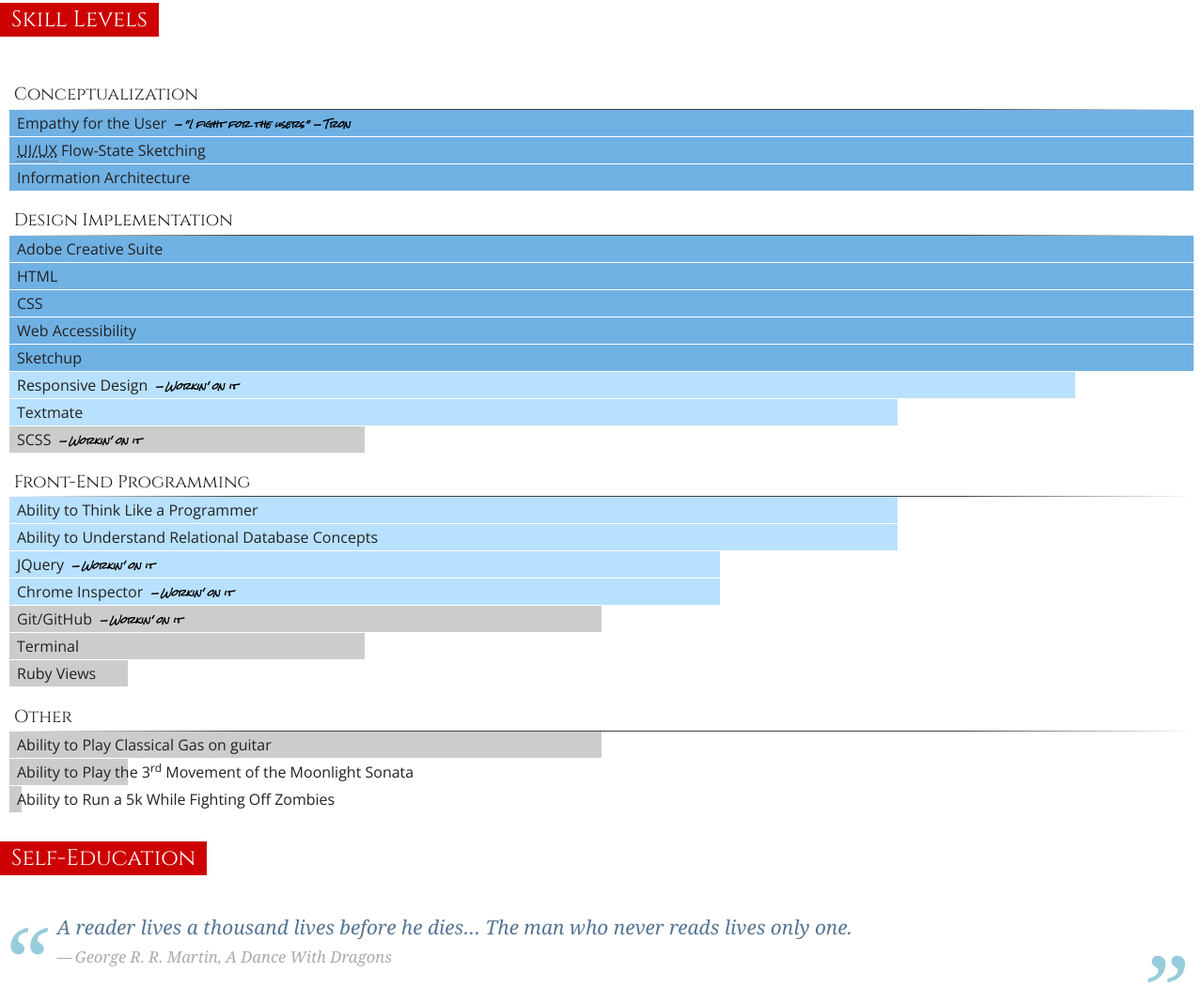
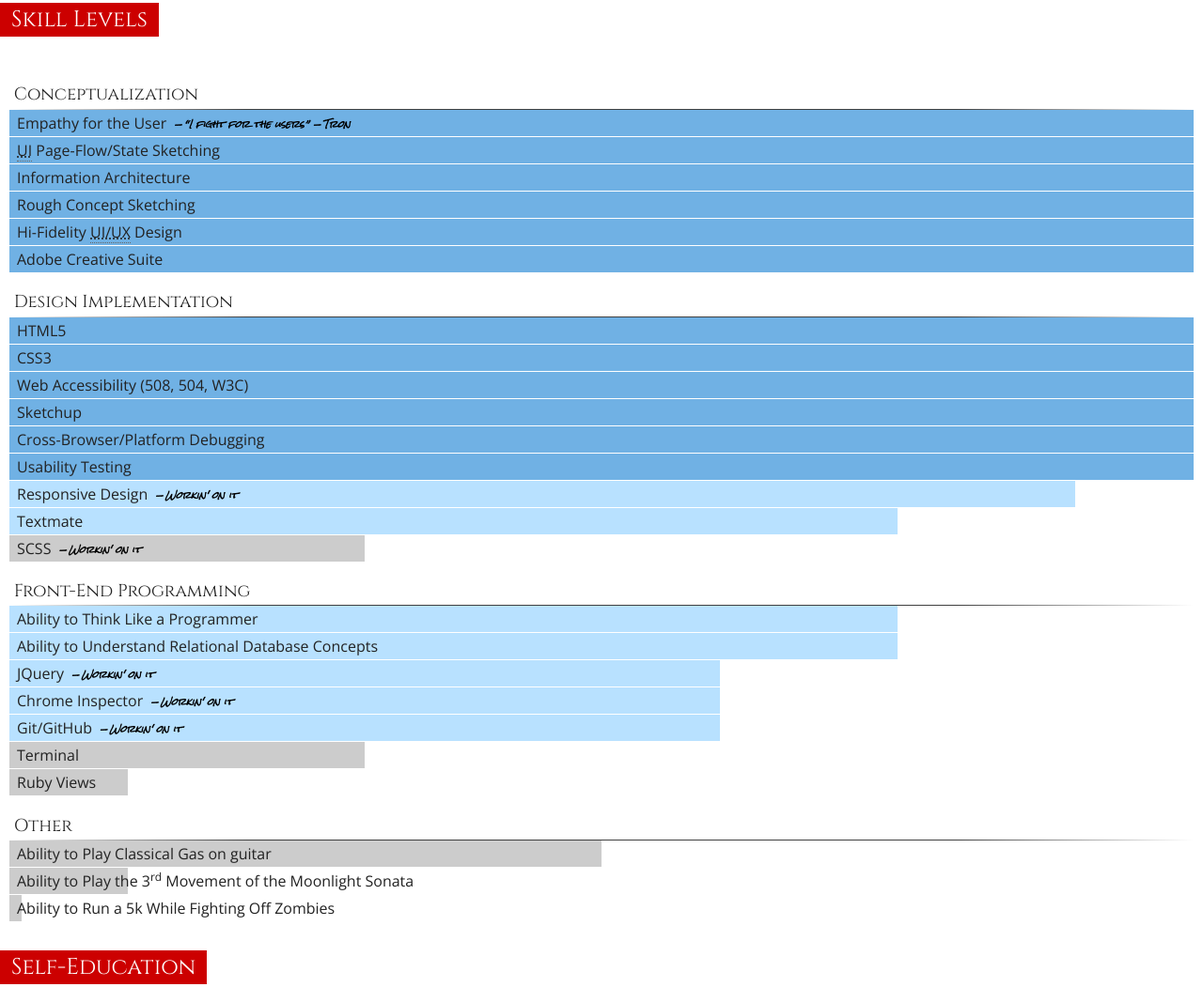
Before and after one commit to gildedrain/gildedrain.github.com, a plain HTML site: page index.html in a window 1280 px wide. Shown: the part 1964-3015 px from the top of the page at 94% size. Drawn offline with nearby package versions, Linux system fonts and the light colour scheme; a web font is replaced by a local one.

Commit message:
added more skills

```diff
--- a/index.html
+++ b/index.html
@@ -93,16 +93,20 @@
         <h3>Conceptualization</h3>
         <ul>
           <li><span data-level="100" class="bar-chart bg-light-blue">&nbsp;</span><span class="skill">Empathy for the User</span><span class="skill-flag">&ldquo;I fight for the users&rdquo; <cite>Tron</cite></span></li>
-          <li><span data-level="100" class="bar-chart bg-light-blue">&nbsp;</span><span class="skill"><acronym title="User Interface / User Experience">UI/UX</acronym> Flow-State Sketching</span></li>
+          <li><span data-level="100" class="bar-chart bg-light-blue">&nbsp;</span><span class="skill"><acronym title="User Interface">UI</acronym> Page-Flow/State Sketching</span></li>
           <li><span data-level="100" class="bar-chart bg-light-blue">&nbsp;</span><span class="skill">Information Architecture</span></li>
+          <li><span data-level="100" class="bar-chart bg-light-blue">&nbsp;</span><span class="skill">Rough Concept Sketching</span></li>
+          <li><span data-level="100" class="bar-chart bg-light-blue">&nbsp;</span><span class="skill">Hi-Fidelity <acronym title="User Interface / User Experience">UI/UX</acronym> Design</span></li>
+          <li><span data-level="100" class="bar-chart bg-light-blue">&nbsp;</span><span class="skill">Adobe Creative Suite</span></li>
         </ul>
         <h3>Design Implementation</h3>
         <ul>
-          <li><span data-level="100" class="bar-chart bg-light-blue">&nbsp;</span><span class="skill">Adobe Creative Suite</span></li>
-          <li><span data-level="100" class="bar-chart bg-light-blue">&nbsp;</span><span class="skill">HTML</span></li>
-          <li><span data-level="100" class="bar-chart bg-light-blue">&nbsp;</span><span class="skill">CSS</span></li>
-          <li><span data-level="100" class="bar-chart bg-light-blue">&nbsp;</span><span class="skill">Web Accessibility</span></li>
+          <li><span data-level="100" class="bar-chart bg-light-blue">&nbsp;</span><span class="skill">HTML5</span></li>
+          <li><span data-level="100" class="bar-chart bg-light-blue">&nbsp;</span><span class="skill">CSS3</span></li>
+          <li><span data-level="100" class="bar-chart bg-light-blue">&nbsp;</span><span class="skill">Web Accessibility (508, 504, W3C)</span></li>
           <li><span data-level="100" class="bar-chart bg-light-blue">&nbsp;</span><span class="skill">Sketchup</span></li>
+          <li><span data-level="100" class="bar-chart bg-light-blue">&nbsp;</span><span class="skill">Cross-Browser/Platform Debugging</span></li>
+          <li><span data-level="100" class="bar-chart bg-light-blue">&nbsp;</span><span class="skill">Usability Testing</span></li>
           <li><span data-level="90" class="bar-chart bg-pale-blue">&nbsp;</span><span class="skill">Responsive Design</span><span class="skill-flag">Workin' on it</span></li>
           <li><span data-level="75" class="bar-chart bg-pale-blue">&nbsp;</span><span class="skill">Textmate</span></li>
           <li><span data-level="30" class="bar-chart bg-pale-grey">&nbsp;</span><span class="skill">SCSS</span><span class="skill-flag">Workin' on it</span></li>
@@ -113,7 +117,7 @@
           <li><span data-level="75" class="bar-chart bg-pale-blue">&nbsp;</span><span class="skill">Ability to Understand Relational Database Concepts</span></li>
           <li><span data-level="60" class="bar-chart bg-pale-blue">&nbsp;</span><span class="skill">JQuery</span><span class="skill-flag">Workin' on it</span></li>
           <li><span data-level="60" class="bar-chart bg-pale-blue">&nbsp;</span><span class="skill">Chrome Inspector</span><span class="skill-flag">Workin' on it</span></li>
-          <li><span data-level="50" class="bar-chart bg-pale-grey">&nbsp;</span><span class="skill">Git/GitHub</span><span class="skill-flag">Workin' on it</span></li>
+          <li><span data-level="60" class="bar-chart bg-pale-blue">&nbsp;</span><span class="skill">Git/GitHub</span><span class="skill-flag">Workin' on it</span></li>
           <li><span data-level="30" class="bar-chart bg-pale-grey">&nbsp;</span><span class="skill">Terminal</span></li>
           <li><span data-level="10" class="bar-chart bg-pale-grey">&nbsp;</span><span class="skill">Ruby Views</span></li>
         </ul>
@@ -145,7 +149,6 @@
             <li class="status on-deck">Visual Explanations: Images and Quantities, Evidence and Narrative &ndash; Edward R. Tufte</li>
             <li class="status on-deck">The Elements of Typographic Style &ndash; Robert Bringhurst</li>
             <li class="status on-deck">Meggs' History of Graphic Design &ndash; Philip B. Meggs, Alston W. Purvis</li>
-            <li class="status on-deck">The Illusion of Life: Disney Animation &ndash; Ollie Johnston, Frank Thomas</li>
             <li class="status in-progress">Living with Complexity &ndash; Donald A. Norman</li>
             <li class="status in-progress">Envisioning Information &ndash; Edward R. Tufte</li>
             <li class="status completed">Seductive Interaction Design: Creating Playful, Fun, and Effective User Experiences &ndash; Stephen P. Anderson</li>
@@ -168,6 +171,7 @@
         <div class="bookshelf books-art">
           <h3>Drawing &amp; Visual Narrative</h3>
           <ul class="zebrarows bg-pale-blue">
+            <li class="status on-deck">The Illusion of Life: Disney Animation &ndash; Ollie Johnston, Frank Thomas</li>
             <li class="status completed">Graphic Storytelling and Visual Narrative &ndash; Will Eisner</li>
             <li class="status completed">Comics and Sequential Art &ndash; Will Eisner</li>
             <li class="status completed">Reinventing Comics: How Imagination and Technology are Revolutionizing an Art Form &ndash; Scott McCloud</li>
```
